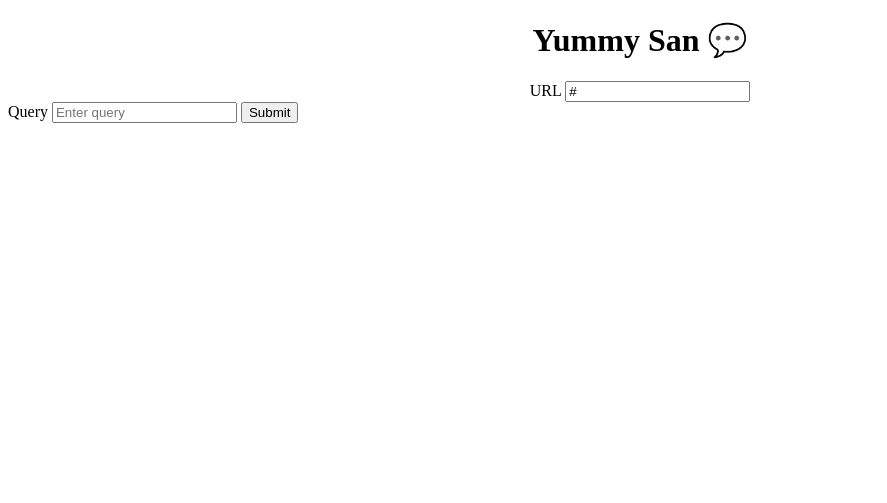
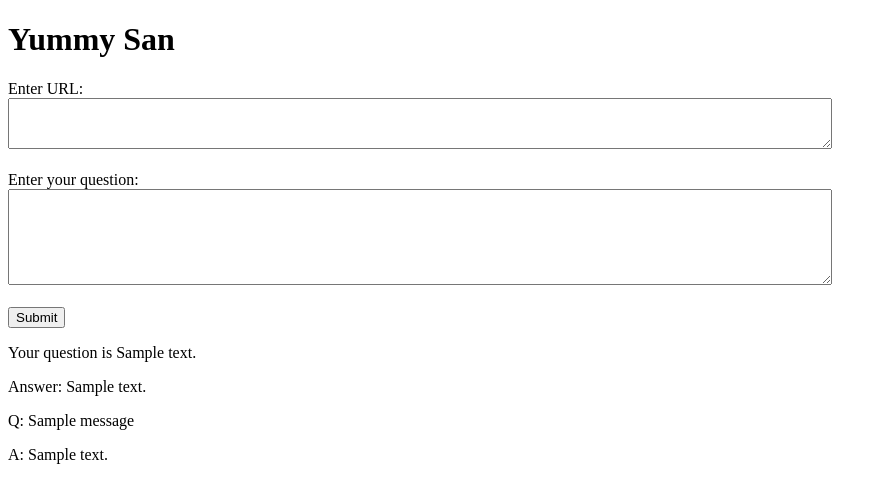
Before and after one commit to archit31uniyal/Insights, a Flask app: template templates/home.html in a window 1280 px wide. Shown: the top 503 px of the page, without its empty margins (0-887 px from the left). Run offline with Flask 3, Linux system fonts and the light colour scheme; the template is opened without the code that fills it: most values are stand-ins (such as "Sample title", 1, 10 or a date in 2020); some libraries are stand-ins or nearby versions.

Commit message:
Added LLM support

```diff
--- a/main.py
+++ b/main.py
@@ -1,54 +1,122 @@
-from flask import Flask, request, render_template, redirect, url_for, session
-from flask_socketio import SocketIO, join_room, leave_room, send
+from flask import Flask, render_template, request
+from llama_cpp import Llama
+import numpy as np
+from utils import *
 
 app = Flask(__name__)
-app.config["SECRET_KEY"] = "supersecretkey"
-socketio = SocketIO(app)
+history = []
 
-# A mock database to persist data
-rooms = {}
+@app.route("/", methods=['GET', 'POST'])
+def home():
+    answer = ""
+    submitted_text = None
+    url = None
 
-# TODO: Build the routes
-def generate_room_code(length: int, existing_codes: list[str]) -> str:
-    while True:
-        code_chars = [random.choice(ascii_letters) for _ in range(length)]
-        code = ''.join(code_chars)
-        if code not in existing_codes:
-            return code
+    if request.method == 'POST':
+        url = request.form['url']
+        reviews = Review(url)
+        reviews.fetch_reviews()
 
-@app.route('/', methods=["GET", "POST"])
-def home():
-    session.clear()
-    if request.method == "POST":
-        name = request.form.get('name')
-        create = request.form.get('create', False)
-        code = request.form.get('code')
-        join = request.form.get('join', False)
-        if not name:
-            return render_template('home.html', error="Name is required", code=code)
-        if create != False:
-            room_code = generate_room_code(6, list(rooms.keys()))
-            new_room = {
-                'members': 0,
-                'messages': []
-            }
-            rooms[room_code] = new_room
-        if join != False:
-            # no code
-            if not code:
-                return render_template('home.html', error="Please enter a room code to enter a chat room", name=name)
-            # invalid code
-            if code not in rooms:
-                return render_template('home.html', error="Room code invalid", name=name)
-            room_code = code
-        session['room'] = room_code
-        session['name'] = name
-        return redirect(url_for('room'))
-    else:
-        return render_template('home.html')
+        submitted_text = request.form['textbox']
+        answer = get_response(reviews, submitted_text)
+        history.append((submitted_text, answer))
+
+    return render_template("home.html", message=history)
+
+@app.route("/app", methods=['GET', 'POST'])
+def app_response():
+    answer = ""
+    submitted_text = request.args.get('text')
+
+    if request.method == 'POST' or request.method == 'GET':
+        answer = get_response(submitted_text)
+        history.append((submitted_text, answer))
+
+    # return render_template("home.html", message=history)
+    return answer
+
+def get_response(reviews, question):
+
+  sentiment_map = {
+    "positive": 1,
+    "negative": 0
+  }
+
+  llm = Llama.from_pretrained(
+      repo_id = "TheBloke/Llama-2-7B-Chat-GGUF",
+      filename = "*Q4_K_M.gguf",
+      chat_format="llama-2"
+  )
+
+  sentiment = llm.create_chat_completion(
+      messages = [
+          {"role": "system", "content": "You are an assistant who perfectly classifies the sentiment of the question between postive and negative. The answer should be only one word: either positive or negative."},
+          {
+              "role": "user",
+              "content": f"What is the sentiment of the following question: '{question}'"
+          }
+      ]
+  )
+
+  question_class = sentiment["choices"][0]["message"]["content"]
+  question_class = question_class.strip().lower()
+
+  revs = []
+  ratings = np.array(reviews.rating)
+  if sentiment_map[question_class]:
+      indices = np.where(ratings > 4.0)[0]
+  else:
+      indices = np.where(ratings < 2.0)[0]
+
+  # Insert your environment key
+  text = reviews.text
+
+  text = [t for i, t in enumerate(text) if i in indices]
+  text = text[:7]
+
+  text = ' '.join(text)
+
+  response = llm.create_chat_completion(
+      messages = [
+          {"role": "system", "content": "You are an assistant who perfectly answers questions based on the reviews provided."},
+          {
+              "role": "user",
+              "content": f"Here's a list of reviews:\n {text} \n\n Based on the reviews above, answer the following question, \n{question}"
+          }
+      ]
+  )
+  print(response)
+  # response = openai.ChatCompletion.create(
+  #   model="gpt-3.5-turbo",
+  #   messages=[
+  #     {
+  #       "role": "system",
+  #       "content": "you are a mathematic teacher for kids. You should explain in a way to make a kid understand your answer."
+  #     },
+  #     {
+  #       "role": "user",
+  #       "content": "How do we calculate a modulo? and what is the modulo?"
+  #     },
+  #     {
+  #       "role": "assistant",
+  #       "content": "Ah, I see you're curious about modulos! Well, think of a modulo as a way to find the remainder after dividing two numbers. Let me explain it in a fun way.\n\nImagine you have a box of 12 chocolates and you want to share them equally among you and your two best friends. You start dividing the chocolates, giving each friend 4 chocolates. But what about the remaining chocolates? That's where the modulo comes in!\n\nTo calculate the modulo, you count how many chocolates are left after everyone gets their fair share. In this case, when you divide 12 chocolates among 3 people, each person gets 4 chocolates and there are no leftover chocolates. So, the modulo is 0.\n\nNow, let's try a different example. Suppose you have 10 candies and you want to share them equally among 4 friends. You start dividing, giving each friend 2 candies. But there will be some leftovers this time, right?\n\nTo find the modulo, we count how many candies are left after dividing equally. In this case, after giving each friend 2 candies, you'll have 2 candies left over. So, the modulo is 2.\n\nYou can find the modulo for any division calculation by finding the remainder, or what's"
+  #     },
+  #     {
+  #       "role": "user",
+  #       "content": question
+  #     }
+  #   ],
+  #   temperature=1,
+  #   max_tokens=256,
+  #   top_p=1,
+  #   frequency_penalty=0,
+  #   presence_penalty=0
+  # )
+
+  processed = response["choices"][0]["message"]["content"]
+  return processed
 
 
-# TODO: Build the SocketIO event handlers
 
 if __name__ == "__main__":
-    socketio.run(app, debug=True)
+    app.run(debug=True, host="0.0.0.0", port=5000)
--- a/templates/base.html
+++ /dev/null
@@ -1,11 +0,0 @@
-<!DOCTYPE html>
-<html lang="en">
-  <head>
-    <title>Yummy San</title>
-    <link rel="stylesheet" href="{{url_for('static', filename='styles/style.css')}}" />
-    <script src="https://cdnjs.cloudflare.com/ajax/libs/socket.io/4.0.1/socket.io.js" integrity="sha512-q/dWJ3kcmjBLU4Qc47E4A9kTB4m3wuTY7vkFJDTZKjTs8jhyGQnaUrxa0Ytd0ssMZhbNua9hE+E7Qv1j+DyZwA==" crossorigin="anonymous"></script>
-  </head>
-  <body>
-    <div id="root">{% block content %} {% endblock %}</div>
-  </body>
-</html>
--- a/templates/home.html
+++ b/templates/home.html
@@ -1,20 +1,36 @@
-{% extends 'base.html' %} {% block content %}
-<div id="home-container">
-  <h1 id="home-header" align="center">Yummy San 💬</h1>
-  {% if error %}
-  <p id="error">{{error}}</p>
-  {% endif %}
-  <form method="post" id="chat-widget-home">
-    <div id="name-input" align="center">
-      <label for="url">URL</label>
-      <input type="text" id="url" name="url" placeholder="Enter URL" value="{{url}}" />
+<!DOCTYPE html>
+<html lang="en" dir="ltr">
+  <head>
+    <meta charset="utf-8">
+    <title>Review analyzer</title>
+  </head>
+  <body>
+    {% block content %}
+
+    <h1> Yummy San </h1>
+
+    <form action="/" method="post">
+      <label for="textbox">Enter URL:</label> <br/>
+      <textarea id="url" name="url" rows="3" cols="100"></textarea> <br/> <br/>
+
+      <label for="textbox">Enter your question:</label> <br/>
+      <textarea id="textbox" name="textbox" rows="6" cols="100"></textarea> <br/> <br/>
+      <input type="submit" value="Submit">
+    </form>
+
+    {% if submitted_text %}
+    <p>Your question is {{ submitted_text }}</p>
+    <p>Answer: {{message}} </p>
+
+    {% endif %}
+
+    <div id="history">
+      {% for question, answer in message %}
+        <p>Q: {{ question }}</p>
+        <p>A: {{ answer }}</p>
+      {% endfor %}
     </div>
-    <div align="">
-      <label for="query" id="code-label">Query</label>
-      <input type="text" id="query" name="query" placeholder="Enter query" value="{{query}}" />
-      <button type="submit" id="submit" name="submit">Submit</button>
-      <!-- TODO: Create a submit buton like ChatGPT -->
-    </div>
-  </form>
-</div>
-{% endblock %}
+
+    {% endblock %}
+  </body>
+</html>
```
Also changed, not shown: utils.py (added, +36 -0 lines), 1 other file.
